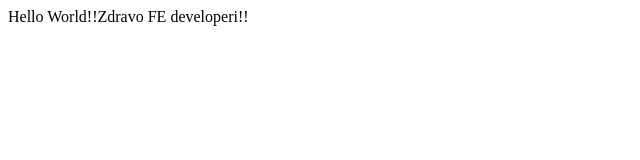
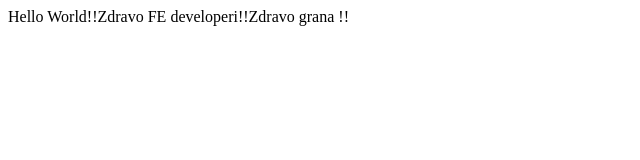
Before and after one commit to aleksandardjacic2805/FrontEnd2021, a plain HTML site: page index.html in a window 1280 px wide. Shown: the whole page, without its empty margins (0-640 px from the left). Drawn offline with Linux system fonts and the light colour scheme.

Commit message:
Update index.html

```diff
--- a/index.html
+++ b/index.html
@@ -9,6 +9,8 @@
     <script>
         document.write("Hello World!!")
         document.write("Zdravo FE developeri!!")
+
+        document.write("Zdravo grana !!")
     </script>
 </body>
 </html>
```
